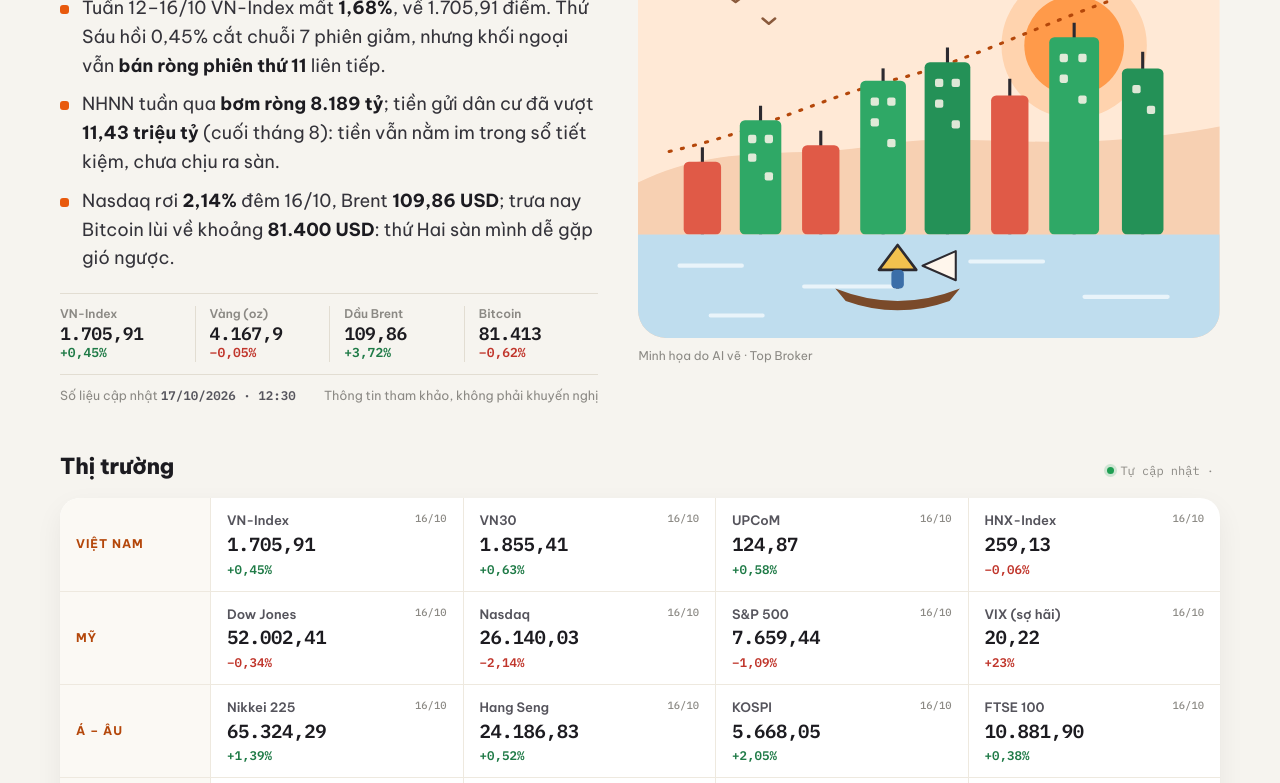
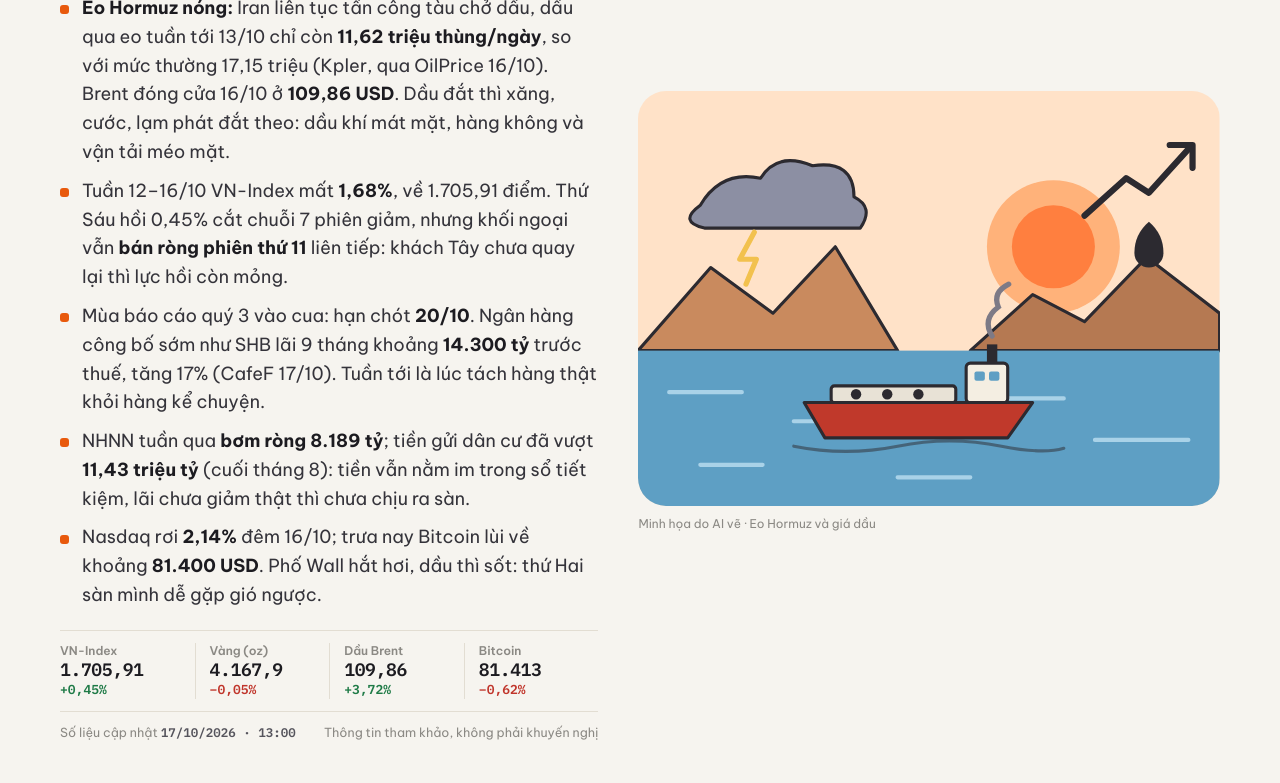
Before and after one commit to bopbon6868/topbroker-web, a plain HTML site: page site/index.html in a window 1280 px wide. Shown: the part 250-1033 px from the top of the page. Drawn offline with Linux system fonts and the light colour scheme; no server answers.

Commit message:
Ô nhập số có dấu phẩy hàng nghìn; bản tin 5 tin (tin 1 địa chính trị thế giới); tranh bản tin vẽ lại theo chủ đề
Co-Authored-By: Claude Opus 5.5 <noreply@anthropic.com>
Claude-Session: https://claude.ai/code/session_01CNqAzBeung2bNhg2EKePuH

```diff
--- a/site/index.html
+++ b/site/index.html
@@ -161,9 +161,11 @@ p{margin:0}
       <h1 id="h-brief">Bản tin hôm nay</h1>
       <article id="brief" aria-label="Tóm tắt thị trường">
         <ul class="bl">
-          <li><span data-t>Tuần 12–16/10 VN-Index mất <b>1,68%</b>, về 1.705,91 điểm. Thứ Sáu hồi 0,45% cắt chuỗi 7 phiên giảm, nhưng khối ngoại vẫn <b>bán ròng phiên thứ 11</b> liên tiếp.</span></li>
-          <li><span data-t>NHNN tuần qua <b>bơm ròng 8.189 tỷ</b>; tiền gửi dân cư đã vượt <b>11,43 triệu tỷ</b> (cuối tháng 8): tiền vẫn nằm im trong sổ tiết kiệm, chưa chịu ra sàn.</span></li>
-          <li><span data-t>Nasdaq rơi <b>2,14%</b> đêm 16/10, Brent <b>109,86 USD</b>; trưa nay Bitcoin lùi về khoảng <b>81.400 USD</b>: thứ Hai sàn mình dễ gặp gió ngược.</span></li>
+          <li><span data-t><b>Eo Hormuz nóng:</b> Iran liên tục tấn công tàu chở dầu, dầu qua eo tuần tới 13/10 chỉ còn <b>11,62 triệu thùng/ngày</b>, so với mức thường 17,15 triệu (Kpler, qua OilPrice 16/10). Brent đóng cửa 16/10 ở <b>109,86 USD</b>. Dầu đắt thì xăng, cước, lạm phát đắt theo: dầu khí mát mặt, hàng không và vận tải méo mặt.</span></li>
+          <li><span data-t>Tuần 12–16/10 VN-Index mất <b>1,68%</b>, về 1.705,91 điểm. Thứ Sáu hồi 0,45% cắt chuỗi 7 phiên giảm, nhưng khối ngoại vẫn <b>bán ròng phiên thứ 11</b> liên tiếp: khách Tây chưa quay lại thì lực hồi còn mỏng.</span></li>
+          <li><span data-t>Mùa báo cáo quý 3 vào cua: hạn chót <b>20/10</b>. Ngân hàng công bố sớm như SHB lãi 9 tháng khoảng <b>14.300 tỷ</b> trước thuế, tăng 17% (CafeF 17/10). Tuần tới là lúc tách hàng thật khỏi hàng kể chuyện.</span></li>
+          <li><span data-t>NHNN tuần qua <b>bơm ròng 8.189 tỷ</b>; tiền gửi dân cư đã vượt <b>11,43 triệu tỷ</b> (cuối tháng 8): tiền vẫn nằm im trong sổ tiết kiệm, lãi chưa giảm thật thì chưa chịu ra sàn.</span></li>
+          <li><span data-t>Nasdaq rơi <b>2,14%</b> đêm 16/10; trưa nay Bitcoin lùi về khoảng <b>81.400 USD</b>. Phố Wall hắt hơi, dầu thì sốt: thứ Hai sàn mình dễ gặp gió ngược.</span></li>
         </ul>
         <div class="bn">
           <div data-q="VNINDEX"><span>VN-Index</span><b>1.705,91</b><em class="up">+0,45%</em></div>
@@ -171,30 +173,35 @@ p{margin:0}
           <div data-q="BRENT"><span>Dầu Brent</span><b>109,86</b><em class="up">+3,72%</em></div>
           <div data-q="BTC"><span>Bitcoin</span><b>81.413</b><em class="dn">−0,62%</em></div>
         </div>
-        <div class="bf"><span>Số liệu cập nhật <b>17/10/2026 · 12:30</b></span><span>Thông tin tham khảo, không phải khuyến nghị</span></div>
+        <div class="bf"><span>Số liệu cập nhật <b>17/10/2026 · 13:00</b></span><span>Thông tin tham khảo, không phải khuyến nghị</span></div>
       </article>
     </div>
+    <!--BRIEF-ART: tranh vẽ lại mỗi lần có bản tin mới, theo chủ đề tin quan trọng nhất-->
     <figure class="art">
-      <svg viewBox="0 0 560 400" role="img" aria-label="Tranh minh họa: thành phố buổi sáng với các tòa nhà hình nến chứng khoán bên dòng sông, có con thuyền nhỏ">
-        <rect width="560" height="400" fill="#FFE9D6"/>
-        <circle cx="420" cy="118" r="70" fill="#FFD3AE"/><circle cx="420" cy="118" r="48" fill="#FF9A4A"/>
-        <path d="M0 250 C80 210 150 228 230 214 C320 198 400 226 560 196 V400 H0Z" fill="#F7D0B2"/>
-        <path d="M86 70 l8 6 l8 -6 M120 92 l6 5 l6 -5 M300 60 l7 5 l7 -5" fill="none" stroke="#8a5a3c" stroke-width="2.5" stroke-linecap="round" stroke-linejoin="round"/>
-        <path d="M30 220 C120 200 170 170 250 150 S400 90 500 60" fill="none" stroke="#B4470A" stroke-width="3" stroke-dasharray="2 10" stroke-linecap="round"/>
-        <path d="M488 52 l16 6 l-10 13" fill="none" stroke="#B4470A" stroke-width="3" stroke-linecap="round" stroke-linejoin="round"/>
-        <g stroke="#2C2A30" stroke-width="3"><line x1="62" y1="216" x2="62" y2="300"/><line x1="118" y1="176" x2="118" y2="300"/><line x1="176" y1="200" x2="176" y2="300"/><line x1="236" y1="140" x2="236" y2="300"/><line x1="298" y1="120" x2="298" y2="300"/><line x1="358" y1="150" x2="358" y2="300"/><line x1="420" y1="96" x2="420" y2="300"/><line x1="486" y1="124" x2="486" y2="300"/></g>
-        <rect x="44" y="230" width="36" height="70" rx="5" fill="#E05A47"/><rect x="98" y="190" width="40" height="110" rx="5" fill="#2FA866"/><rect x="158" y="214" width="36" height="86" rx="5" fill="#E05A47"/><rect x="214" y="152" width="44" height="148" rx="5" fill="#2FA866"/><rect x="276" y="134" width="44" height="166" rx="5" fill="#249157"/><rect x="340" y="166" width="36" height="134" rx="5" fill="#E05A47"/><rect x="396" y="110" width="48" height="190" rx="5" fill="#2FA866"/><rect x="466" y="140" width="40" height="160" rx="5" fill="#249157"/>
-        <g fill="#FFF6EC" fill-opacity=".85"><rect x="106" y="204" width="8" height="8" rx="2"/><rect x="122" y="204" width="8" height="8" rx="2"/><rect x="106" y="222" width="8" height="8" rx="2"/><rect x="122" y="240" width="8" height="8" rx="2"/><rect x="224" y="168" width="8" height="8" rx="2"/><rect x="240" y="168" width="8" height="8" rx="2"/><rect x="224" y="188" width="8" height="8" rx="2"/><rect x="240" y="208" width="8" height="8" rx="2"/><rect x="286" y="150" width="8" height="8" rx="2"/><rect x="302" y="150" width="8" height="8" rx="2"/><rect x="286" y="170" width="8" height="8" rx="2"/><rect x="302" y="190" width="8" height="8" rx="2"/><rect x="406" y="126" width="8" height="8" rx="2"/><rect x="424" y="126" width="8" height="8" rx="2"/><rect x="406" y="146" width="8" height="8" rx="2"/><rect x="424" y="166" width="8" height="8" rx="2"/><rect x="476" y="156" width="8" height="8" rx="2"/><rect x="490" y="176" width="8" height="8" rx="2"/></g>
-        <rect x="0" y="300" width="560" height="100" fill="#BFDDEE"/>
-        <path d="M40 330 h60 M160 350 h90 M320 326 h70 M430 360 h80 M70 378 h50" stroke="#E9F4FA" stroke-width="4" stroke-linecap="round"/>
-        <path d="M190 352 Q250 376 310 352 L300 364 Q250 382 200 364Z" fill="#7A4A2A"/>
-        <line x1="250" y1="352" x2="250" y2="318" stroke="#2C2A30" stroke-width="3"/>
-        <path d="M232 334 L250 310 L268 334Z" fill="#F2C14E" stroke="#2C2A30" stroke-width="2.5" stroke-linejoin="round"/>
-        <rect x="244" y="334" width="12" height="18" rx="4" fill="#3B6EA8"/>
-        <path d="M274 330 L306 316 L306 344Z" fill="#FFF6EC" stroke="#2C2A30" stroke-width="2" stroke-linejoin="round"/>
+      <svg viewBox="0 0 560 400" role="img" aria-label="Tranh minh họa: tàu chở dầu đi qua eo biển giữa hai dãy núi lúc hoàng hôn, mây giông phía trên, mũi tên giá dầu đi lên">
+        <rect width="560" height="400" fill="#FFE2C8"/>
+        <circle cx="400" cy="150" r="64" fill="#FFB27A"/><circle cx="400" cy="150" r="40" fill="#FF7F3F"/>
+        <path d="M60 110 q20 -34 58 -26 q16 -26 50 -12 q40 -6 40 30 q20 10 6 30 h-150 q-26 -6 -4 -22z" fill="#8C8FA3" stroke="#2C2A30" stroke-width="3" stroke-linejoin="round"/>
+        <path d="M112 136 l-14 26 h16 l-10 24" fill="none" stroke="#F2C14E" stroke-width="5" stroke-linecap="round" stroke-linejoin="round"/>
+        <path d="M0 250 L70 170 L130 214 L190 150 L250 250Z" fill="#C98A5E" stroke="#2C2A30" stroke-width="3" stroke-linejoin="round"/>
+        <path d="M320 250 L380 196 L430 222 L490 160 L560 214 V250Z" fill="#B57952" stroke="#2C2A30" stroke-width="3" stroke-linejoin="round"/>
+        <rect x="0" y="250" width="560" height="150" fill="#5E9FC4"/>
+        <path d="M30 290 h70 M150 318 h90 M330 296 h80 M440 336 h90 M60 360 h60 M250 372 h70" stroke="#A9D2E8" stroke-width="4" stroke-linecap="round"/>
+        <path d="M160 300 h220 l-24 34 h-176z" fill="#C0392B" stroke="#2C2A30" stroke-width="3" stroke-linejoin="round"/>
+        <rect x="186" y="284" width="120" height="16" rx="3" fill="#E8E2D6" stroke="#2C2A30" stroke-width="3"/>
+        <rect x="316" y="262" width="40" height="38" rx="4" fill="#F4EEE2" stroke="#2C2A30" stroke-width="3"/>
+        <rect x="324" y="270" width="10" height="9" rx="2" fill="#5E9FC4"/><rect x="338" y="270" width="10" height="9" rx="2" fill="#5E9FC4"/>
+        <rect x="336" y="244" width="10" height="18" fill="#2C2A30"/>
+        <path d="M341 236 q-10 -16 6 -28 q-6 -14 10 -22" fill="none" stroke="#7D7A86" stroke-width="5" stroke-linecap="round"/>
+        <circle cx="210" cy="292" r="5" fill="#2C2A30"/><circle cx="240" cy="292" r="5" fill="#2C2A30"/><circle cx="270" cy="292" r="5" fill="#2C2A30"/>
+        <path d="M150 342 q50 10 100 0 q50 -10 100 0 q40 8 60 2" fill="none" stroke="#2C2A30" stroke-width="3" stroke-linecap="round" opacity=".5"/>
+        <path d="M430 120 L470 84 L492 98 L530 56" fill="none" stroke="#2C2A30" stroke-width="6" stroke-linecap="round" stroke-linejoin="round"/>
+        <path d="M512 52 L534 52 L534 74" fill="none" stroke="#2C2A30" stroke-width="6" stroke-linecap="round" stroke-linejoin="round"/>
+        <path d="M478 156 q0 -18 14 -30 q14 12 14 30 a14 14 0 0 1 -28 0z" fill="#2C2A30"/>
       </svg>
-      <figcaption class="cap">Minh họa do AI vẽ · Top Broker</figcaption>
+      <figcaption class="cap">Minh họa do AI vẽ · Eo Hormuz và giá dầu</figcaption>
     </figure>
+    <!--/BRIEF-ART-->
   </section>
 
   <!-- 2 · THỊ TRƯỜNG: chỉ tên và chỉ số -->
```
Also changed, not shown: CLAUDE.md (+2 -0 lines), site/bac-si-danh-muc/bsdm.js (+27 -13 lines), site/bac-si-danh-muc/index.html (+4 -4 lines).
